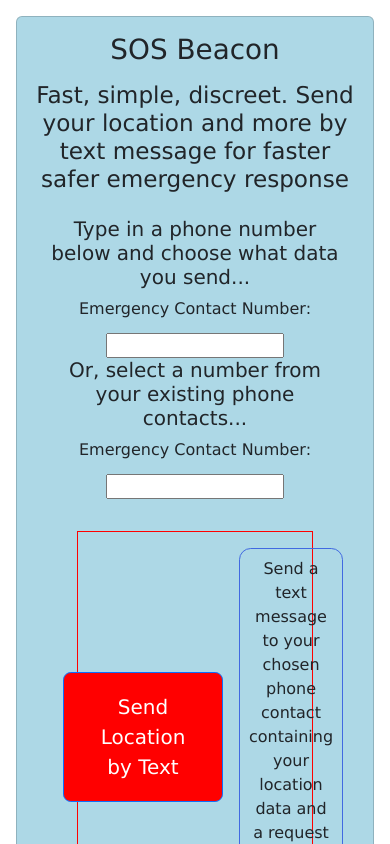
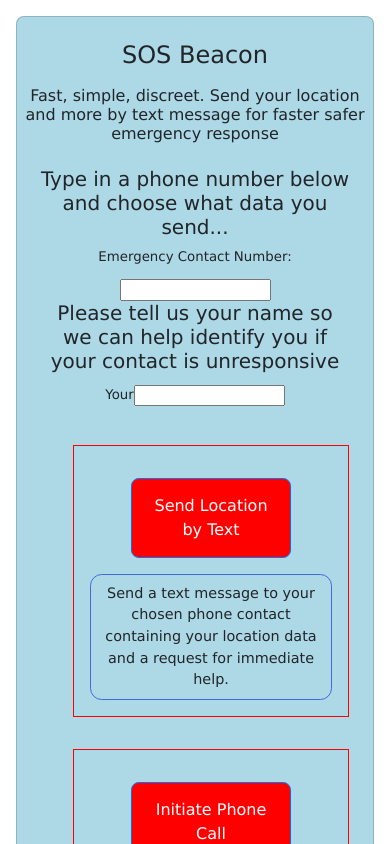
Before and after one commit to Clazariuk1/SentryHackathon, a React (Vite) app in the folder beacon/: page / in a window 390 px wide. Shown: the top 844 px of the page. Built offline with nearby package versions, Linux system fonts and the light colour scheme.

Commit message:
basic mobile responsiveness

```diff
--- a/beacon/src/App.css
+++ b/beacon/src/App.css
@@ -2,41 +2,42 @@
     margin: 0;
     padding: 0;
     box-sizing: border-box;
-  }
+}
 
-  body {
+body {
     font-family: Verdana, Geneva, Tahoma, sans-serif;
     padding: 1rem;
     text-align: center;
     font-size: 12pt;
-  }
+}
 
-  h1 {
+h1 {
     margin: 1rem;
-  }
-
+}
 
 .card {
-    background-color: lightblue
+    background-color: lightblue;
+    border-radius: 8px;
+    padding: 1rem;
 }
 
 .btn {
     font-size: 15pt;
     background-color: red;
     margin: 1rem;
-    width: 10rem;
+    width: 100%; /* Make the button take full width */
+    max-width: 10rem; /* Limit max width */
     height: 5rem;
     display: flex;
     justify-content: center;
     align-items: center;
-    padding: 4rem;
     border-radius: 2vmin;
 }
 
 .buttonTextBox {
     border: solid 1px royalblue;
     border-radius: 3vmin;
-    padding: .5rem;
+    padding: 0.5rem;
 }
 
 .buttonCard {
@@ -47,6 +48,7 @@
     justify-content: center;
     font-size: 1rem;
     padding: 1rem;
+    flex-direction: column; /* Stack elements vertically */
 }
 
 .buttonCardList {
@@ -54,3 +56,37 @@
     display: flex;
     flex-direction: column;
 }
+
+/* Responsive Styles */
+@media (max-width: 768px) {
+    body {
+        font-size: 10pt; /* Smaller font for mobile */
+    }
+
+    .btn {
+        padding: 1rem; /* Reduce padding */
+        font-size: 12pt; /* Adjust font size for mobile */
+    }
+
+    .card {
+        padding: 0.5rem; /* Reduce card padding */
+    }
+
+    .buttonCard {
+        width: 100%; /* Make buttons take full width on mobile */
+    }
+}
+
+@media (max-width: 480px) {
+    h1 {
+        font-size: 1.5rem; /* Smaller heading for very small screens */
+    }
+
+    h3 {
+        font-size: 1rem; /* Adjust subheading */
+    }
+
+    .buttonTextBox {
+        font-size: 0.9rem; /* Adjust text size */
+    }
+}
--- a/beacon/src/App.tsx
+++ b/beacon/src/App.tsx
@@ -20,10 +20,10 @@ function App() {
                     <input className="form-text" type="text" value={sosName} />
                   </div>
                 </form>
-                <h5 className="card-title">Or, select a number from your existing phone contacts...</h5>
+                <h5 className="card-title">Please tell us your name so we can help identify you if your contact is unresponsive</h5>
                 <form>
                   <div className="form-item">
-                    <label className="form-label">Emergency Contact Number:</label>
+                    <label className="form-label">Your</label>
                     <input className="form-text" type="text" value={sosName} />
                   </div>
                 </form>
```
